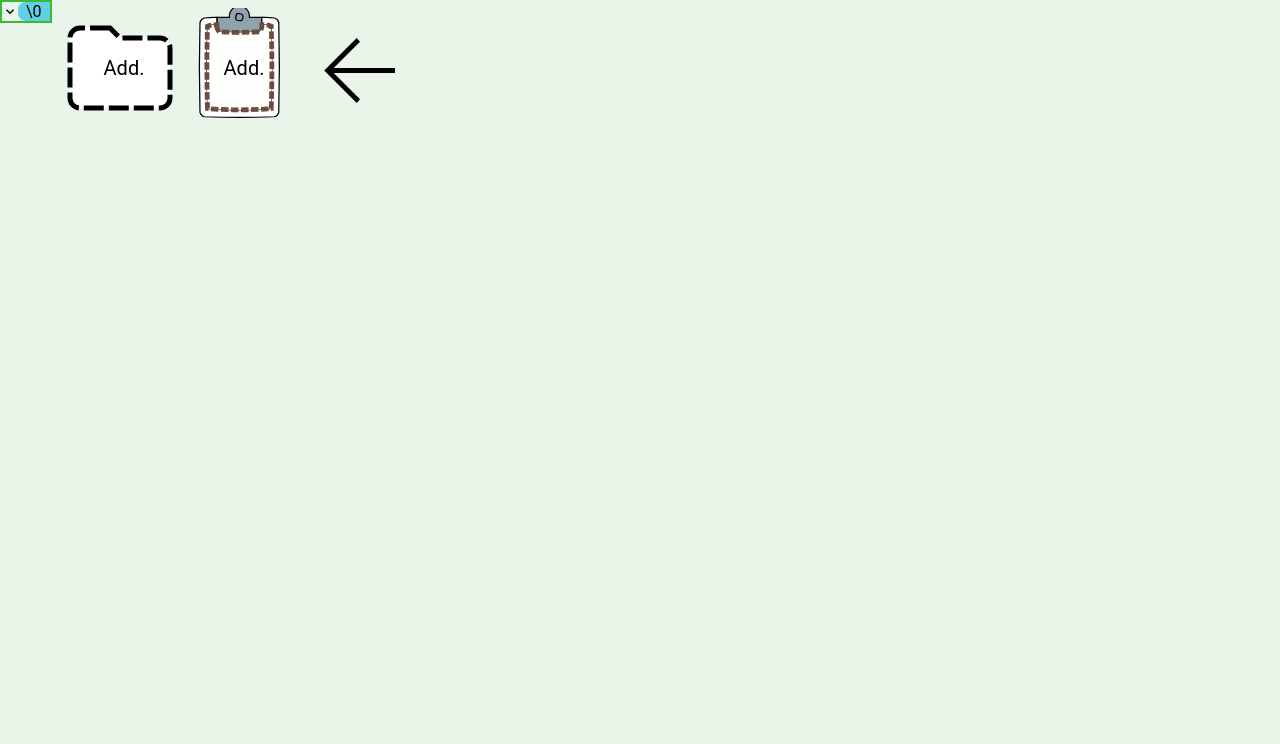
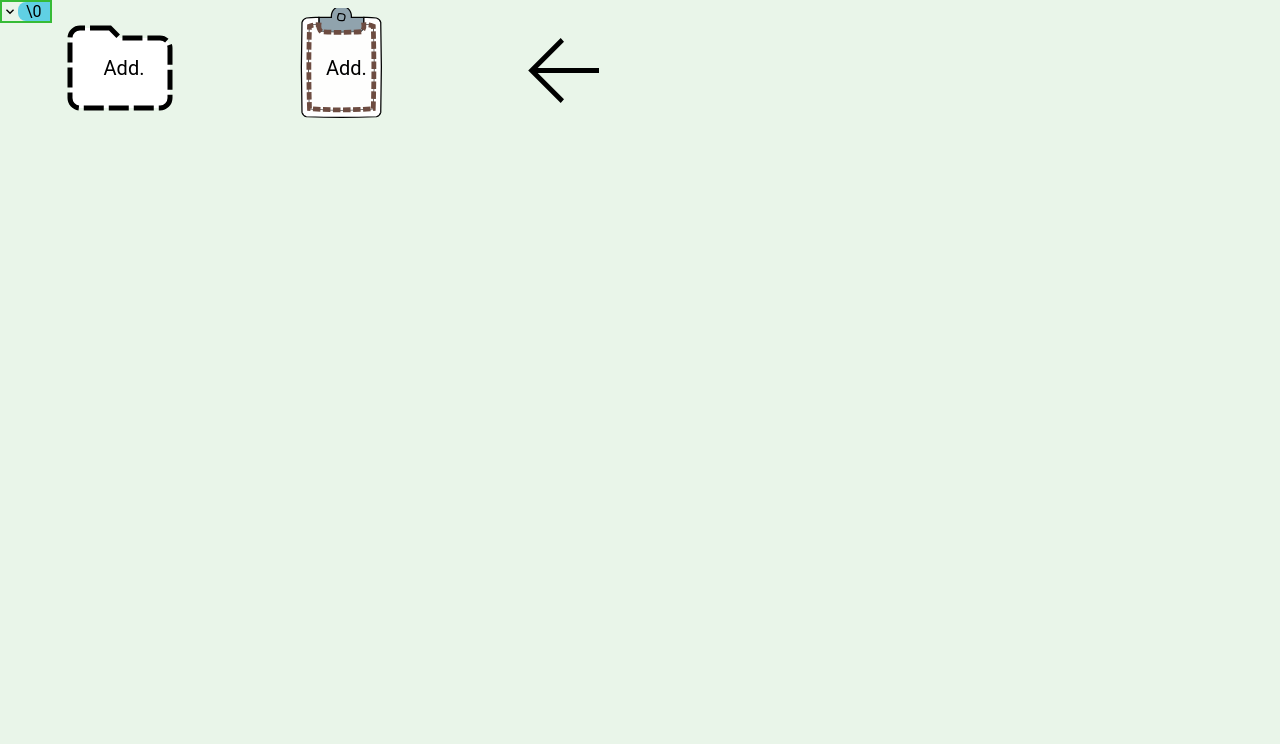
Before and after one commit to implObserver/TODO-Manager, a website built with webpack: page src/template.html in a window 1280 px wide. Shown: the part 56-800 px from the top of the page. Built offline with nearby package versions, Linux system fonts and the light colour scheme.

Commit message:
fix:images

```diff
--- a/src/controllers/listeners.js
+++ b/src/controllers/listeners.js
@@ -1,8 +1,7 @@
 import { OpenedFolder } from "../models/folderModels";
-import { OpenedInput, OpenedTask } from "../models/taskModels";
+import { OpenedTask } from "../models/taskModels";
 import { createFolder, openFolder } from "./foldersControllers";
 import { closeAllLinks, closeCluster, openAllLinks, openCluster } from "./linksControllers";
-import { removeFolder } from "./localStorageControllers/common";
 import { createTask, openTask, taskContentHandler } from "./taskControllers";
 
 export const setListeners = () => {
--- a/src/views/css/main.css
+++ b/src/views/css/main.css
@@ -156,6 +156,7 @@ span {
     overflow: scroll;
     padding: 1vh;
     height: 93vh;
+    gap:8vw;
     background-color: #e9f5e9;
 }
 
```
